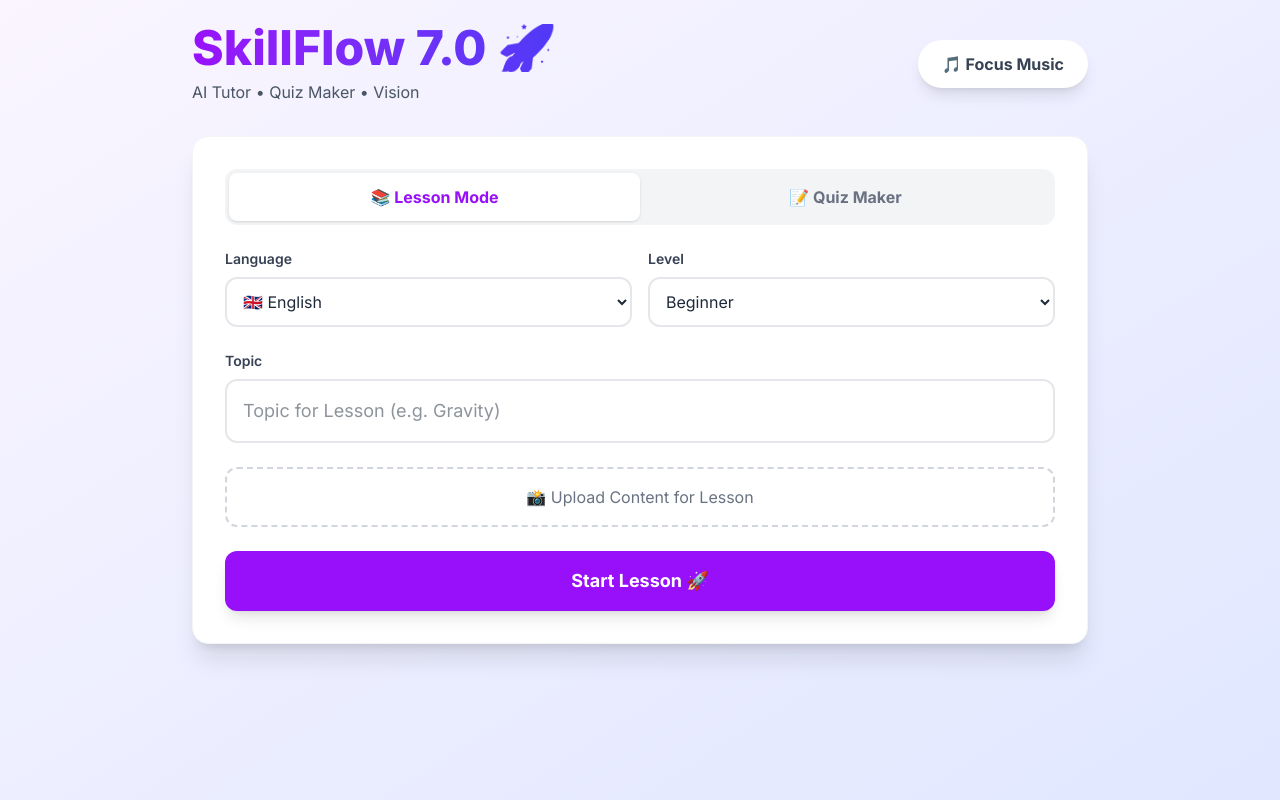
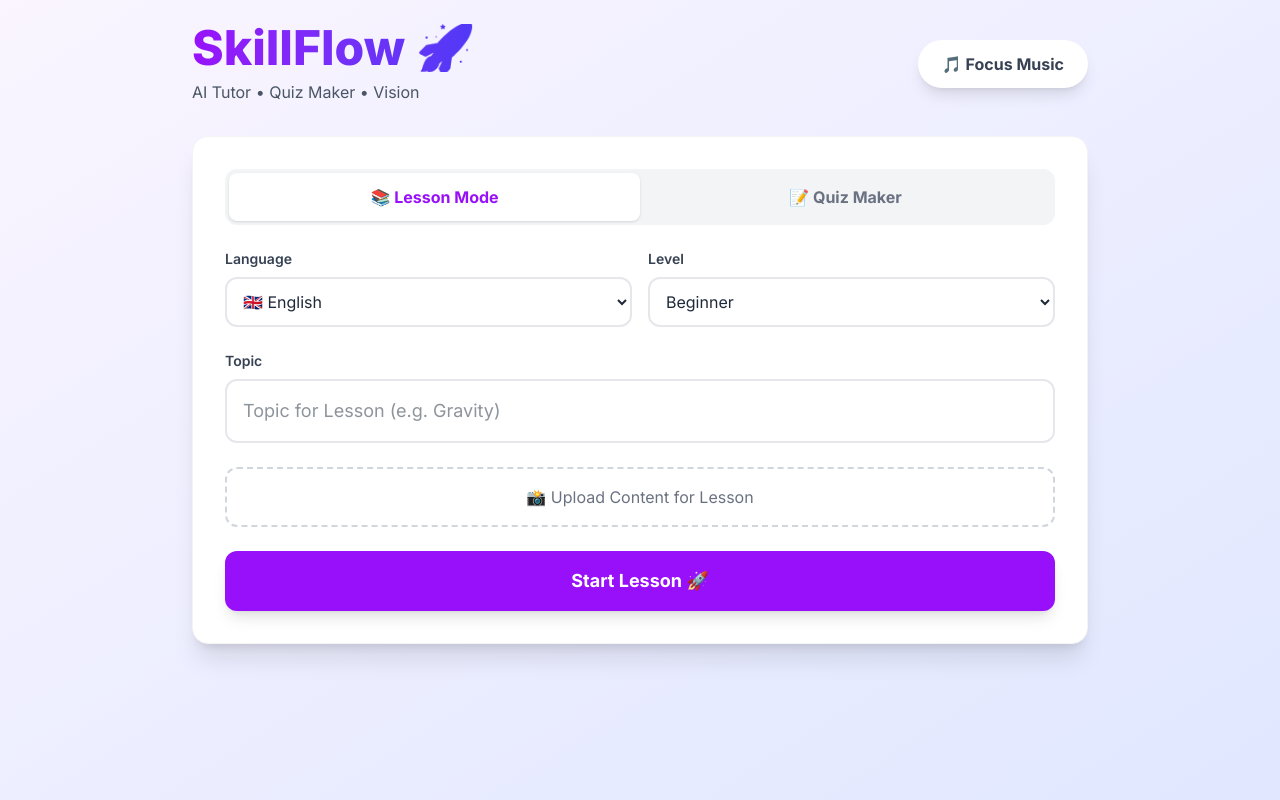
Before and after one commit to APPLEPIE6969/SkillFlow, a Next.js app: page / in a window 1280 px wide. Built offline with nearby package versions, Linux system fonts and the light colour scheme.

Commit message:
Renamed to SkillFlow

```diff
--- a/app/page.tsx
+++ b/app/page.tsx
@@ -217,7 +217,7 @@ export default function Home() {
         <header className="flex flex-col md:flex-row justify-between items-center mb-8 gap-4">
           <div className="text-center md:text-left">
             <h1 className="text-5xl font-extrabold text-transparent bg-clip-text bg-gradient-to-r from-purple-600 to-indigo-600 mb-2">
-              SkillFlow 7.0 🚀
+              SkillFlow 🚀
             </h1>
             <p className="text-gray-600">AI Tutor • Quiz Maker • Vision</p>
           </div>
```
